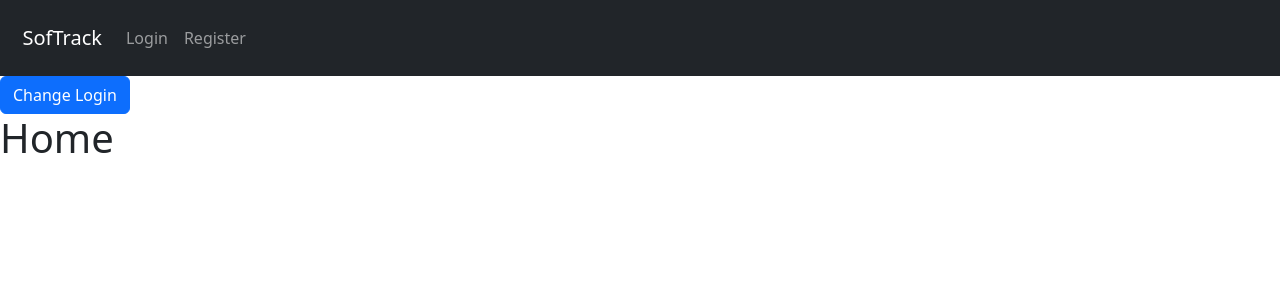
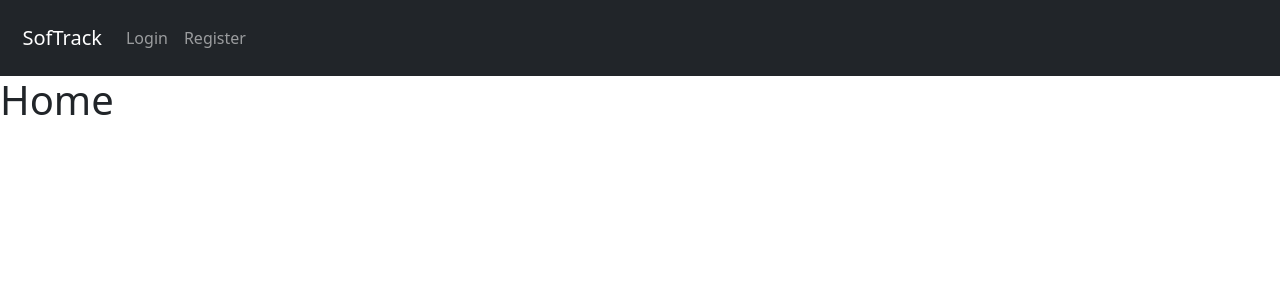
Before and after one commit to Materol/CS261-Project, a React (Create React App) app in the folder frontend/: page / in a window 1280 px wide. Shown: the top 300 px of the page. Built offline with nearby package versions, Linux system fonts and the light colour scheme.

Commit message:
Removed test button from NavBar.js.

```diff
--- a/frontend/src/NavBar/NavBar.js
+++ b/frontend/src/NavBar/NavBar.js
@@ -9,7 +9,6 @@ export default function NavBar(props){
     return(
         <>
             { (props.isLoggedIn) ? <AuthNavBar /> : <NAuthNavBar />}
-            <Button onClick={() => props.setIsLoggedIn(!props.isLoggedIn)}>Change Login</Button>
         </>
     )
 }
```
